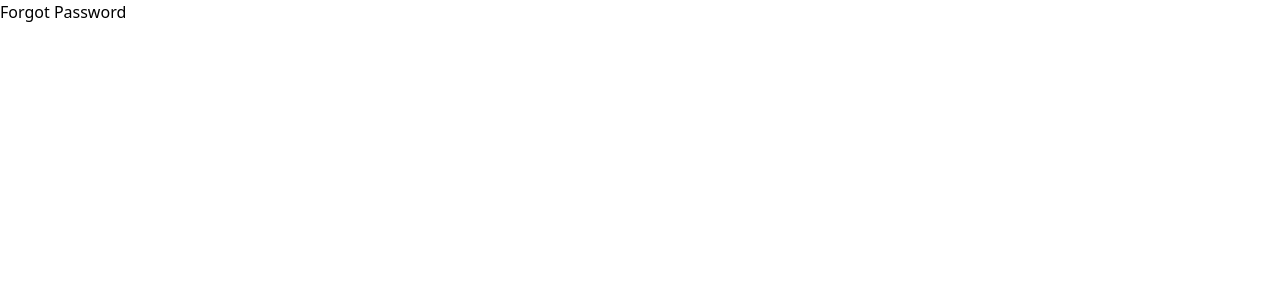
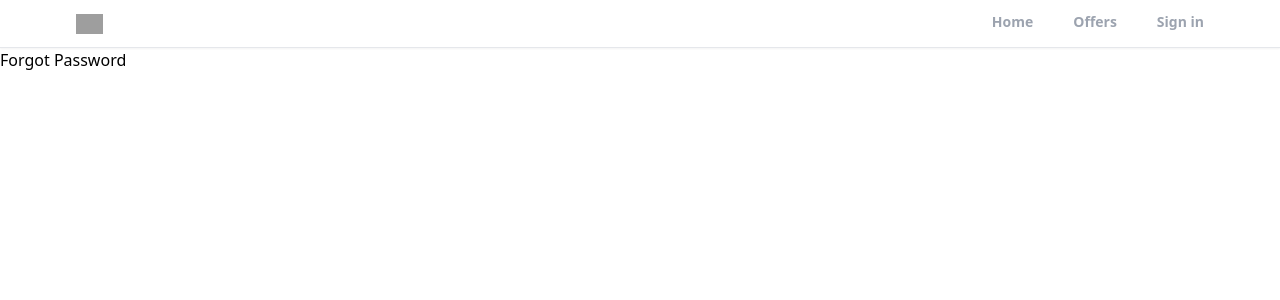
Before and after one commit to Nazckul/Realtor-clone-using-React-js-and-Tailwind-CSS, a React (Create React App) app: page /forgot-password in a window 1280 px wide. Shown: the top 300 px of the page. Built offline with nearby package versions, Linux system fonts and the light colour scheme; grey boxes are pictures that could not be loaded.

Commit message:
create the header component

```diff
--- a/src/App.js
+++ b/src/App.js
@@ -5,11 +5,13 @@
 import SignUp from "./pages/SignUp";
 import ForgotPassword from "./pages/ForgotPassword";
 import Offers from "./pages/Offers";
+import Header from "./components/Header";
 
 function App() {
   return (
    <>
     <Router>
+      <Header />
       <Routes>
         <Route path="/" element={<Home />} />
         <Route path="/profile" element={<Profile />} />
--- /dev/null
+++ b/src/components/Header.jsx
@@ -0,0 +1,54 @@
+import React from "react";
+import { useLocation, useNavigate } from "react-router-dom";
+
+export default function Header() {
+  const location = useLocation();
+  const navigate = useNavigate();
+  function pathMathRoute(route) {
+    if (route === location.pathname) {
+      return true;
+    }
+  }
+  return (
+    <div className="bg-white border-b shadow-sm sticky top-0 z-50">
+      <header className="flex justify-between items-center px-3 max-w-6xl mx-auto">
+        <div>
+          <img
+            src="https://static.rdc.moveaws.com/images/logos/rdc-logo-default.svg"
+            alt="logo"
+            className="h-5 cursor-pointer"
+            onClick={() => navigate("/")}
+          />
+        </div>
+        <div>
+          <ul className="flex space-x-10">
+            <li
+              onClick={() => navigate("/")}
+              className={` cursor-pointer py-3 text-sm font-semibold text-gray-400 border-b-[3px] border-b-transparent ${
+                pathMathRoute("/") && "text-black border-b-red-500"
+              }`}
+            >
+              Home
+            </li>
+            <li
+              onClick={() => navigate("/offers")}
+              className={`cursor-pointer py-3 text-sm font-semibold text-gray-400 border-b-[3px] border-b-transparent ${
+                pathMathRoute("/offers") && "text-black border-b-red-500"
+              }`}
+            >
+              Offers
+            </li>
+            <li
+              onClick={() => navigate("/sign-in")}
+              className={`cursor-pointer py-3 text-sm font-semibold text-gray-400 border-b-[3px] border-b-transparent ${
+                pathMathRoute("/sign-in") && "text-black border-b-red-500"
+              }`}
+            >
+              Sign in
+            </li>
+          </ul>
+        </div>
+      </header>
+    </div>
+  );
+}
```
